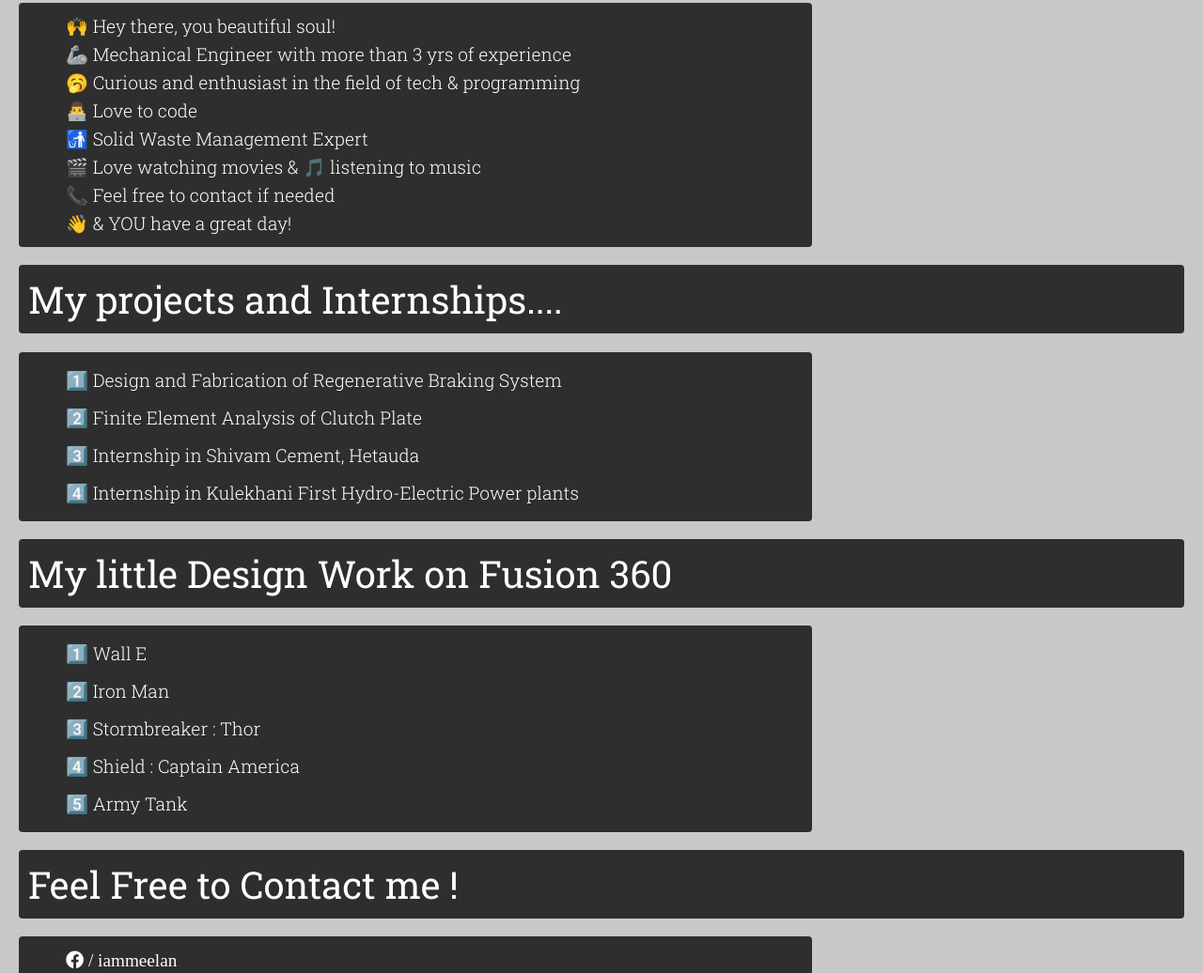
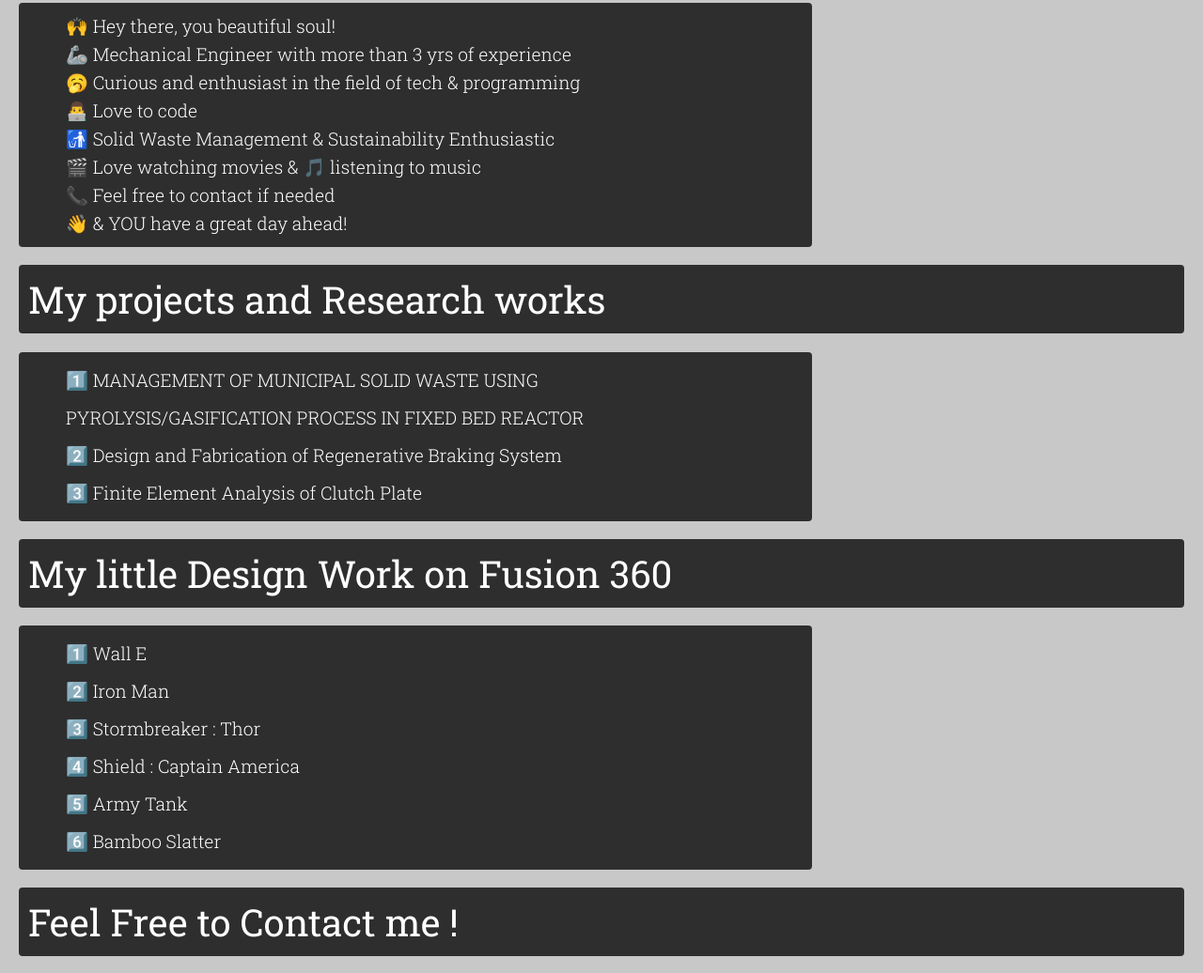
Before and after one commit to iammeelan/iammeelan.github.io, a plain HTML site: page index.html in a window 1280 px wide. Shown: the part 909-1945 px from the top of the page at 94% size. Drawn offline with Linux system fonts and the light colour scheme; a web font is replaced by a local one.

Commit message:
Update index.html

```diff
--- a/index.html
+++ b/index.html
@@ -25,19 +25,18 @@
       <li>🦾 Mechanical Engineer with more than 3 yrs of experience</li>
       <li>🥱 Curious and enthusiast in the field of tech & programming</li>
       <li>👨‍💻 Love to code</li>
-	<li>🚮 Solid Waste Management Expert </li>
+	<li>🚮 Solid Waste Management & Sustainability Enthusiastic </li>
       <li>🎬 Love watching movies & 🎵 listening to music</li>
       <li>📞 Feel free to contact if needed</li>
-      <li>👋 & YOU have a great day!</li>
+      <li>👋 & YOU have a great day ahead!</li>
   </ul>
 
-  	<span>My projects and Internships....</span>
+  	<span>My projects and Research works</span>
   	<ul>
-  		<li>1️⃣ <a href="https://www.researchgate.net/publication/341379119_Design_and_Fabrication_of_Regenerative_Braking_System" target="new">Design and Fabrication of Regenerative Braking System</a></li>
-  		<li>2️⃣ <a href="https://www.researchgate.net/publication/341689024_FINITE_ELEMENT_ANALYSIS_OF_A_CLUTCH" target="new">Finite Element Analysis of Clutch Plate </a></li>
-  		<li>3️⃣ <a href="https://www.researchgate.net/publication/345129152_A_REPORT_ON_ONE_WEEK_Internship_IN_SHIVAM_CEMENT_PLANT" target="new">Internship in Shivam Cement, Hetauda </a> </li>
-  		<li>4️⃣ <a href="https://www.researchgate.net/publication/345129092_Internship_in_Kulekhani_I_Hydropower_plant_Dhorsing_Makwanpur_Nepal_Duration_15_days" target="new">Internship in Kulekhani First Hydro-Electric Power plants </a></li>
-  	</ul>
+		<li>1️⃣ <a href="https://www.researchgate.net/publication/362902210_MANAGEMENT_OF_MUNICIPAL_SOLID_WASTE_USING_PYROLYSISGASIFICATION_PROCESS_IN_FIXED_BED_REACTOR" target="new">MANAGEMENT OF MUNICIPAL SOLID WASTE USING PYROLYSIS/GASIFICATION PROCESS IN FIXED BED REACTOR</a></li>
+  		<li>2️⃣ <a href="https://www.researchgate.net/publication/341379119_Design_and_Fabrication_of_Regenerative_Braking_System" target="new">Design and Fabrication of Regenerative Braking System</a></li>
+  		<li>3️⃣ <a href="https://www.researchgate.net/publication/341689024_FINITE_ELEMENT_ANALYSIS_OF_A_CLUTCH" target="new">Finite Element Analysis of Clutch Plate </a></li>
+  		  	</ul>
 	<span>My little Design Work on Fusion 360</span>
   	<ul>
   		<li>1️⃣ <a href="https://a360.co/31YVpVO" target="new">Wall E </a></li>
@@ -45,6 +44,8 @@
   		<li>3️⃣ <a href="https://a360.co/35PufSo" target="new">Stormbreaker : Thor </a></li>
   		<li>4️⃣ <a href="https://a360.co/3kNVMJU" target="new">Shield : Captain America </a></li>
   		<li>5️⃣ <a href="https://a360.co/3oKdZdV" target="new">Army Tank </a></li>
+		<li>6️⃣ <a href="https://a360.co/3Ha2wyJ" target="new">Bamboo Slatter </a></li>
+
   	</ul>
   	<span>Feel Free to Contact me ! </span>
   	<ul>
```
